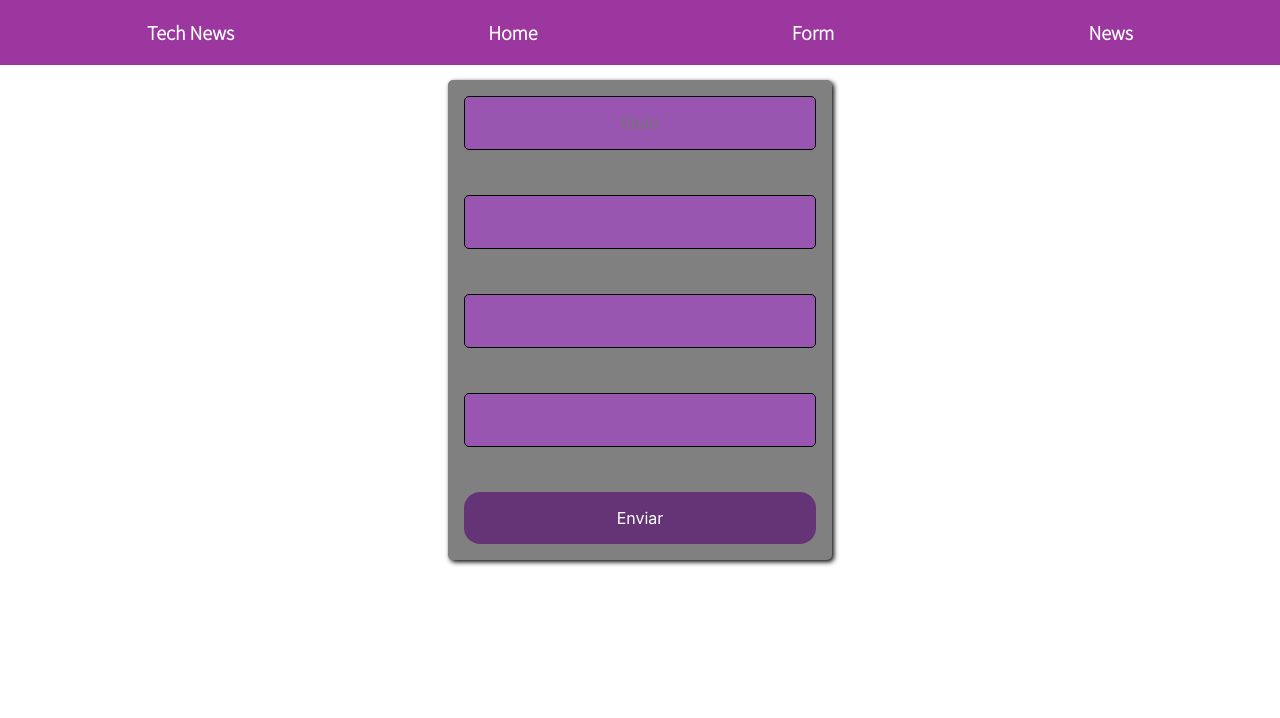
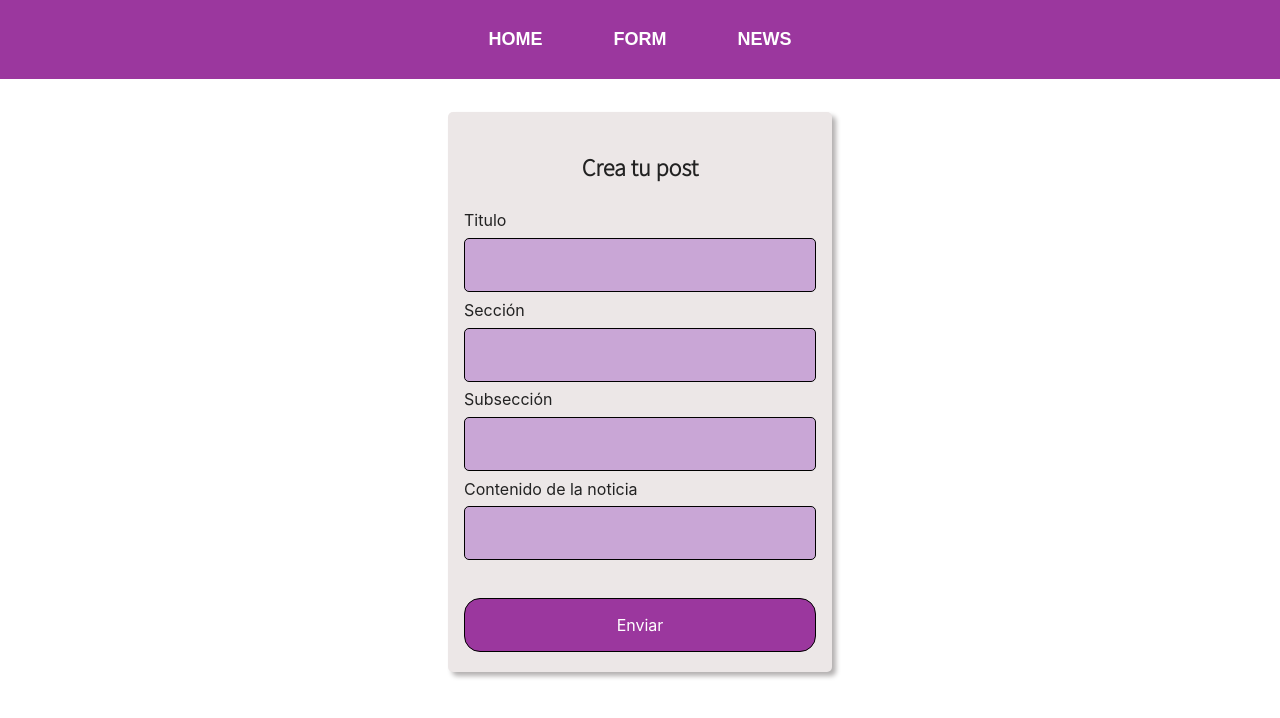
Before and after one commit to Mik3Tab/React-news-app, a React (Create React App) app: page /form in a window 1280 px wide. Shown: the top 718 px of the page. Built offline with nearby package versions, Linux system fonts and the light colour scheme.

Commit message:
News structure, header & buttons updated

```diff
--- a/src/colors.scss
+++ b/src/colors.scss
@@ -1,2 +1,6 @@
+@import url('https://fonts.googleapis.com/css2?family=Montserrat:wght@300&display=swap');
 $primaryColor: rgb(155, 55, 158);
-$hoverColor: purple;
+$hoverColor: #eba5e7;
+$hoverLetterColor: #eba5e7;
+$font:  'Monstserrat', sans-serif;
+$shadowColor: rgb(179, 176, 176);
--- a/src/components/Form/Form.jsx
+++ b/src/components/Form/Form.jsx
@@ -20,25 +20,28 @@ const handleInputChange = (event) => {
 
 const handleSubmit = (event) =>{
     event.preventDefault();
-    console.log("Enviando datos... "+data.title+" " + data.section + " " + data.subcategory + " " + data.abstract);
+    console.log("Enviando datos... "+data.title+" " + data.section + " " + data.subsection + " " + data.abstract);
     setTimeout(()=>{
-        navigate("/");
+        navigate("/News");
     }, 1000);
-    let db  = JSON.parse(localStorage.getitem('myForm'))||[];
     let title = data.title;
     let section = data.section;
-    let subcategory = data.subcategory;
+    let subsection = data.subsection;
     let abstract = data.abstract;
-    const info = {title, section,subcategory,abstract};
-    db.push(info);
-    localStorage.setItem('myForm', JSON.stringify(db))
+    const info = {title, section,subsection,abstract};
+    localStorage.setItem('myForm', JSON.stringify(info))
     }
     return(
         <div className="form_container">
             <form id="myform" onSubmit={handleSubmit}>
-               <input type="text" onChange={handleInputChange} name="title" id="title" placeholder="titulo"/>
+                <h2>Crea tu post</h2>
+                <label>Titulo</label>
+               <input type="text" onChange={handleInputChange} name="title" id="title"/>
+               <label>Sección</label>
                <input type="text" onChange={handleInputChange} name="section" id="section"/>
+               <label>Subsección</label>
                <input type="text" onChange={handleInputChange} name="subsection" id="subsection"/>
+               <label>Contenido de la noticia</label>
                <input type="text" onChange={handleInputChange} name="abstract" id="abstract"/>
                <button type="submit">Enviar</button>
             </form>
--- a/src/components/Form/Form.scss
+++ b/src/components/Form/Form.scss
@@ -1,21 +1,36 @@
 @import '../../colors.scss';
 @import url('https://fonts.googleapis.com/css2?family=Source+Sans+Pro:wght@300&display=swap');
+h2{
+    font-family: 'Source Sans Pro';
+}
 form{
     display: flex;
     flex-direction: column;
-    justify-content: space-between;
+    justify-content: space-around;
     width: 30%;
     min-height: 30vh;
-    margin: 5em;
-    background-color: grey;
+    margin-top: 7em;
+    background-color: rgb(236, 231, 231);
     padding: 1em;
     border-radius: 5px;
-    height: 60vh;
-    box-shadow: 2px 2px 5px black;
+    height: 70vh;
+    box-shadow:4px 4px 5px $shadowColor;
+
+    -webkit-animation: fadein 1s; /* Safari, Chrome and Opera > 12.1 */
+
+    @keyframes fadein {
+        from { opacity: 0; }
+        to   { opacity: 1; }
+    }
+
+    @-webkit-keyframes fadein {
+        from { opacity: 0; }
+        to   { opacity: 1; }
+    }
 }
 form input{
     all: unset;
-    background-color: #9856b1;
+    background-color: #c9a6d6;
     padding: 1em;
     border: 1px solid black;
     border-radius: 5px;
@@ -23,10 +38,20 @@ form input{
 }
 form button{
     all: unset;
-    background-color: #653477;
+    background-color: $primaryColor;
     padding: 1em;
+    margin-top: 30px;
     border-radius: 1em;
     color: white;
+    cursor:pointer;
+    border: 1px solid black;
+}
+form button:hover{
+    background-color: $hoverColor;
+    transition: ease-in-out 150ms;
+}
+label{
+    text-align: left;
 }
 .form_container{
     display: flex;
--- a/src/components/Header/Header.jsx
+++ b/src/components/Header/Header.jsx
@@ -4,17 +4,19 @@ import { Link } from "react-router-dom";
 const Header = () => {
   return (
     <div className="header sticky">
-      <span>Tech News</span>
-      <span className="menu">Menu</span>
-      <span>
-          <Link to="/">Home</Link>
-      </span>
-      <span>
-          <Link to="/form">Form</Link>
-      </span>
-      <span>
-          <Link to="/news">News</Link>
-      </span>
+<section class="section">
+    <ul class="menu">
+      <li class="menu__item">
+        <a href="#0" class="menu__link hover9"><span class="menu__label hover9__label"> <Link to="/">Home</Link></span></a>
+      </li>
+      <li class="menu__item">
+        <a href="#0" class="menu__link hover9"><span class="menu__label hover9__label"> <Link to="/form">Form</Link></span></a>
+      </li>
+      <li class="menu__item">
+        <a href="#0" class="menu__link hover9"><span class="menu__label hover9__label"><Link to="/news">News</Link></span></a>
+      </li>
+    </ul>
+  </section>
     </div>
   );
 };
--- a/src/components/Header/Header.scss
+++ b/src/components/Header/Header.scss
@@ -1,5 +1,5 @@
 @import '../../colors.scss';
-@import url('https://fonts.googleapis.com/css2?family=Source+Sans+Pro:wght@300&display=swap');
+@import url('https://fonts.googleapis.com/css2?family=Montserrat:wght@300&display=swap');
 .header{
     display: flex;
     flex-wrap: wrap;
@@ -8,9 +8,9 @@
     padding: 1em;
     background-color: $primaryColor;
     color: white;
-    font-size: 20px;
-    font-weight: 700;
-    font-family: 'Source Sans Pro', sans-serif;
+    font-size: 24px;
+    font-weight: 500;
+    font-family:$font;
 }
 .sticky {
     position: fixed;
@@ -29,16 +29,57 @@ p a {
     text-decoration: none;
     cursor: pointer;
   }
+  .hover9{
+    position: relative;
+    overflow: hidden;
+    display: flex;
+    flex-wrap: wrap;
+    align-items:center;
 
-  .header a:hover {
-      background-color: $hoverColor;
-      border-radius: 5px;
-      height: 100%;
-      width: 100%;
+  }
+  .hover9:before, .hover9:after, .hover9__label:before, .hover9__label:after{
+    content: "";
+    position: absolute;
+    transition: transform .2s ease-out;
   }
 
-  .menu {
-      display:none
+  .hover9:before, .hover9:after{
+    width: 100%;
+    height: 2px;
+    left: 0;
+  }
+
+  .hover9:before{
+    top: 0;
+    transform: translate3d(-100%, 0, 0);
+  }
+
+  .hover9:after{
+    bottom: 0;
+    transform: translate3d(100%, 0, 0);
+  }
+
+  .hover9__label:before, .hover9__label:after{
+    width: 2px;
+    height: 100%;
+    top: 0;
+  }
+
+  .hover9__label:before{
+    left: 0;
+    transform: translate3d(0, 100%, 0);
+  }
+
+  .hover9__label:after{
+    right: 0;
+    transform: translate3d(0, -100%, 0);
+  }
+
+  .hover9:hover:before, .hover9:hover:after,
+  .hover9:hover .hover9__label:before, .hover9:hover .hover9__label:after,
+  .hover9:focus:before, .hover9:focus:after,
+  .hover9:focus .hover9__label:before, .hover9:focus .hover9__label:after{
+    transform: translate3d(0, 0, 0);
   }
 
 
@@ -51,3 +92,148 @@ p a {
         display: none;
     }
 }
+
+.hover9:after, .hover9:before,
+.hover9__label:after, .hover9__label:before{
+  background-color: $hoverColor
+}
+
+
+.hover9:hover, .hover9:focus{
+  color: $hoverLetterColor
+}
+
+.hover9{
+  padding: .5rem 1.5rem;
+}
+/*
+* demo
+*/
+
+@media screen and (min-width: 769px){
+
+  html{
+    font-size: 62.5%;
+  }
+}
+
+@media screen and (min-width: 641px) and (max-width: 768px){
+
+  html{
+    font-size: 56%;
+  }
+}
+
+@media screen and (max-width: 640px){
+
+  html{
+    font-size: 50%;
+  }
+}
+
+body{
+  font-family: "PT Sans", -apple-system, BlinkMacSystemFont, "Roboto", "Open Sans", "Helvetica Neue", "Segoe UI", "Arial", sans-serif;
+  font-size: 1.6rem;
+  color: #222;
+
+  margin: 0;
+  -webkit-font-smoothing: antialiased;
+  -moz-osx-font-smoothing: grayscale;
+  -webkit-overflow-scrolling: touch;
+}
+
+.section{
+  box-sizing: border-box;
+  position: relative;
+  text-align: center;
+}
+
+.section:nth-child(2n+2){
+  background-color: #d5c093;
+}
+
+.title{
+  font-size: 1.4rem;
+  text-transform: uppercase;
+  margin: 0;
+  background-color: #fff;
+  padding: .5rem 1.5rem;
+  position: absolute;
+  top: 0;
+  left: 50%;
+  transform: translateX(-50%);
+}
+
+.footer{
+  padding-top: 2rem;
+  padding-bottom: 2rem;
+  font-size: 1.4rem;
+  background-color: #ede6c7;
+  display: flex;
+  align-items: center;
+  justify-content: center;
+}
+
+.footer__link{
+  color: #222;
+  margin-right: 1rem;
+  margin-left: 1rem;
+  text-decoration: none;
+}
+
+.footer__link:hover, .footer__link:focus{
+  color: #000;
+}
+
+/*
+* menu
+*/
+
+.menu{
+  display: flex;
+  flex-direction: row;
+  align-items: center;
+  justify-content: center;
+  list-style: none;
+  padding: 0;
+  margin: 0;
+}
+
+.menu__item{
+  margin-left: 5%;
+  margin-right: 5%;
+}
+
+.menu__link{
+  font-size: 1.8rem;
+  font-weight: 700;
+  color: #fff;
+  text-decoration: none;
+  text-transform: uppercase;
+}
+
+@media screen and (min-width: 1201px){
+
+  .main-container{
+    display: flex;
+    flex-wrap: wrap;
+  }
+
+  .section{
+    width: 33.33333%;
+  }
+}
+
+
+@media screen and (min-width: 640px){
+  form{
+
+  }
+}
+
+@media screen and (max-width: 300px){
+
+  .header{
+    flex-direction: column;
+  }
+}
--- a/src/components/News/News.jsx
+++ b/src/components/News/News.jsx
@@ -1,3 +1,4 @@
+
 import React, { useContext, useEffect } from "react";
 import { GlobalContext } from "../../context/GlobalState";
 import './News.scss';
@@ -8,7 +9,6 @@ import './News.scss';
         }, []);
         const New = news.map((New) => {
           console.log(New)
-          if(New.title && New.abstract) {
           return (
             <div className="new" key={New.id}>
               <h2>{New.title.toUpperCase()}</h2>
@@ -16,11 +16,9 @@ import './News.scss';
               <p className="subsection_container">Subsection: {New.subsection.toUpperCase()}</p>
               <p className="abstract_container">{New.abstract}</p>
               <img src={New.multimedia[1].url} /><br/>
-              <a className="link_container" href="{New.url}">Link to the new</a><br/>
-              <date className="date_container">{New.created_date}</date>
+              <a className="link_container" href="{New.url}">Link to the new</a>
             </div>
           );
-        }
         });
         return <div className="news_container">{New}</div>;
       };
--- a/src/components/News/News.scss
+++ b/src/components/News/News.scss
@@ -0,0 +1,67 @@
+@import '../../colors.scss';
+.news_container{
+    display: flex;
+    flex-direction: column;
+    gap: 2em;
+    align-items: center;
+    height: 900px;
+}
+.section_container{
+    display: flex;
+    flex-direction: column;
+    align-items: left;
+
+}
+.date_container{
+    font-size: large;
+}
+p{
+    font-size: 25px;
+}
+.new{
+    width: 60%;
+    display: flex;
+    flex-direction: column;
+    align-items: center;
+    margin-top: 10rem;
+    border: 1px solid black;
+    border-radius: 10px;
+    box-shadow:4px 4px 5px $shadowColor;
+    background-color: #ece7e7;
+
+    -webkit-animation: fadein 1s; /* Safari, Chrome and Opera > 12.1 */
+
+    @keyframes fadein {
+        from { opacity: 0; }
+        to   { opacity: 1; }
+    }
+
+    @-webkit-keyframes fadein {
+        from { opacity: 0; }
+        to   { opacity: 1; }
+    }
+}
+
+img{
+    display: flex;
+    width: 100%;
+    height: 100%;
+}
+
+//button
+
+.link_container{
+    all:unset;
+    background-color: $primaryColor;
+    color: azure;
+    border-radius: 10px;
+    border: 1px solid black;
+    cursor:pointer;
+    height: 40px;
+    width: 150px;
+    margin-bottom: 20px;
+}
+.link_container:hover{
+    background: $hoverColor;
+    transition: ease-in-out 150ms;
+}
```
Also changed, not shown: src/context/GlobalState.js (+0 -10 lines), src/button.scss (added), 1 other file (tests, documents, lock files or other folders).
